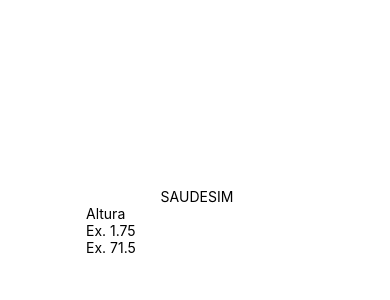
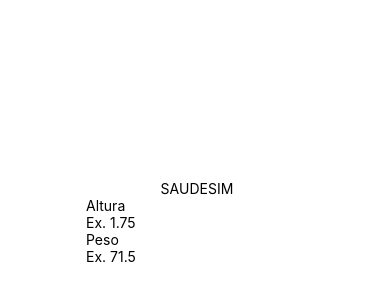
Before and after one commit to eduuardo1357/SAUDESIM, a React Native app: screen / in a window 390 px wide. Shown: the part 200-500 px from the top of the page. Built offline with nearby package versions, Linux system fonts and the light colour scheme.

Commit message:
Formulario 3B1 Lado A

```diff
--- a/SRC/Components/Form/index.js
+++ b/SRC/Components/Form/index.js
@@ -9,6 +9,7 @@
            placeholder="Ex. 1.75"
            keyboardType="numeric"
            />
+           <Text>Peso</Text>
            <TextInput
            placeholder="Ex. 71.5"
            keyboardType="numeric"
```
